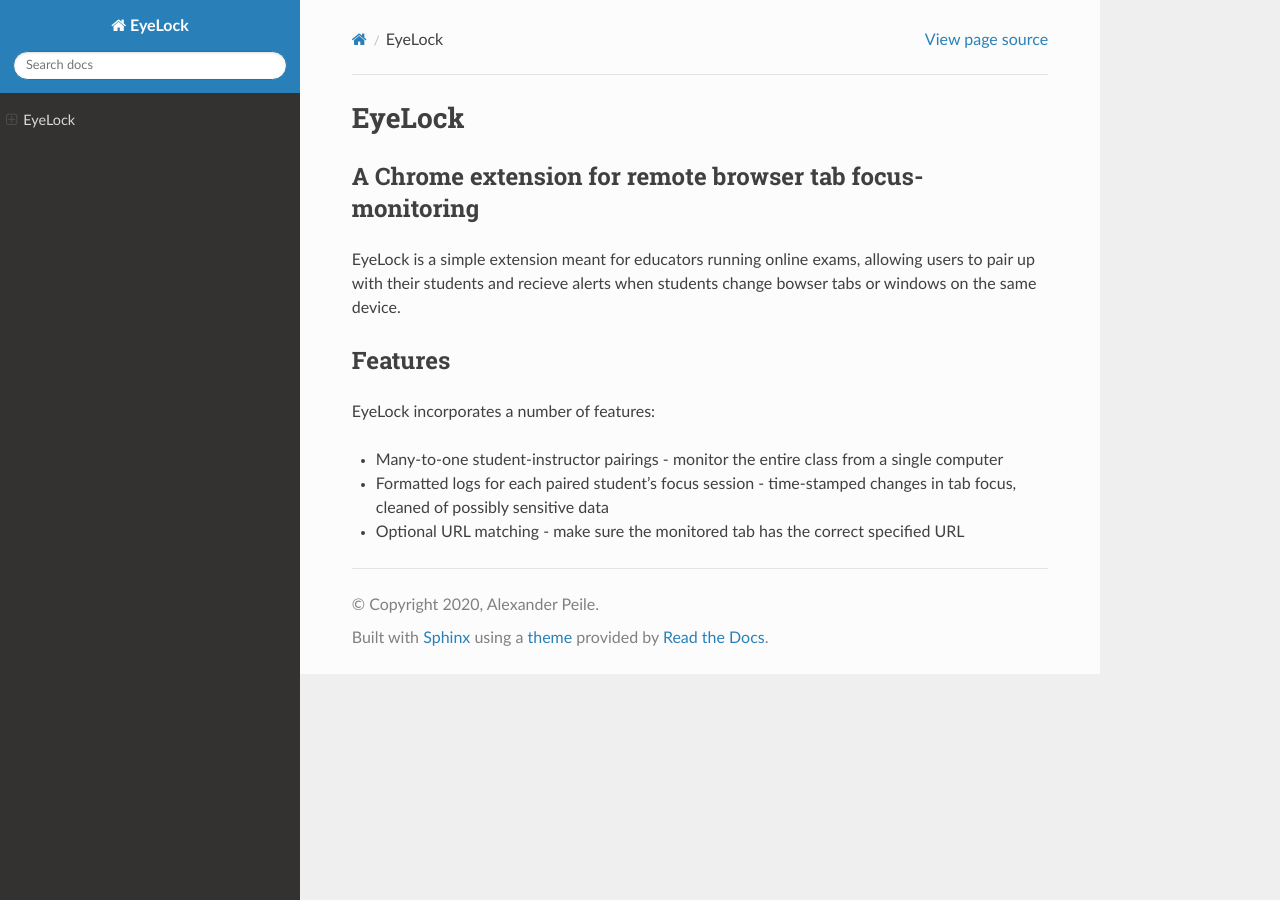
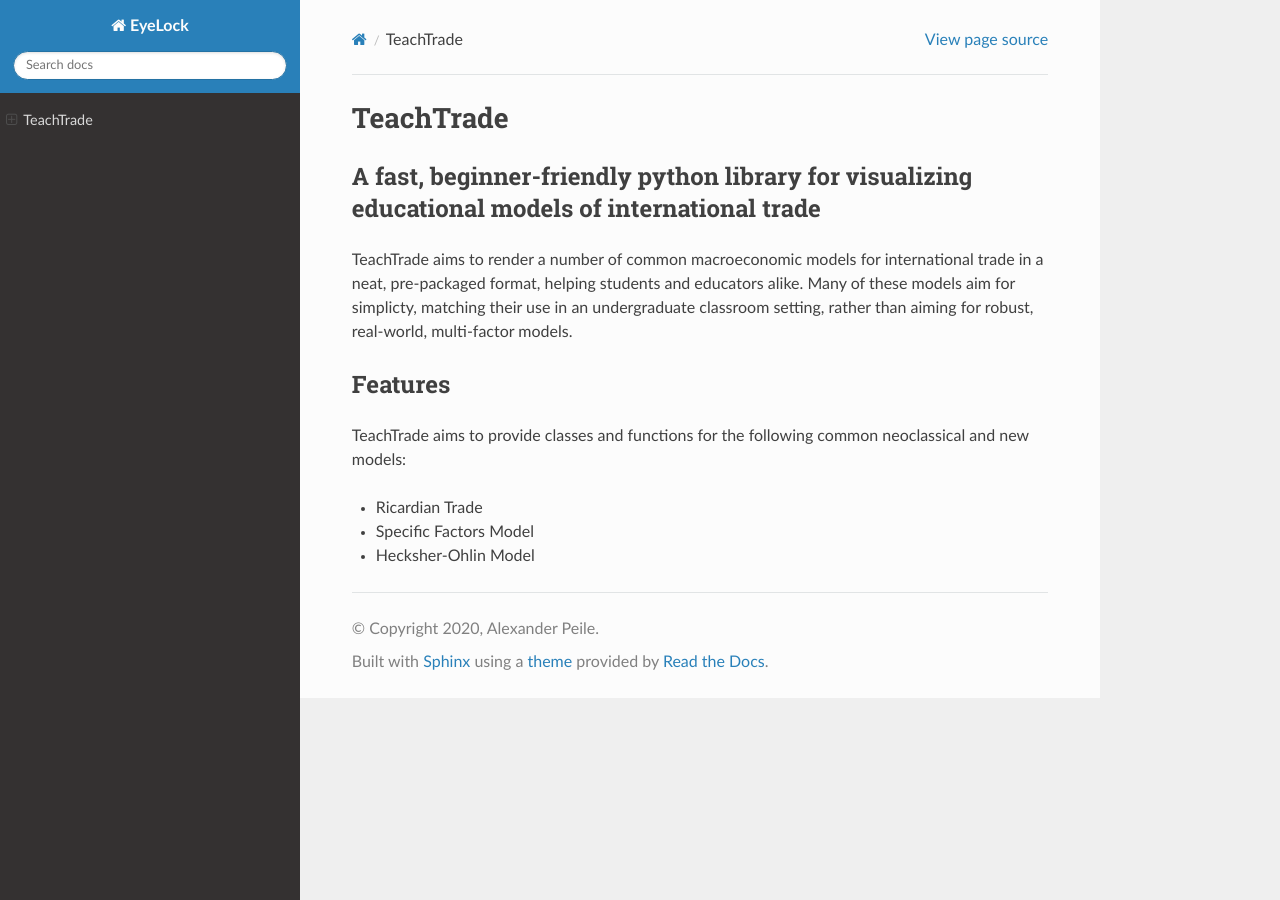
Before and after one commit to AlexPeile/TeachTrade, a Sphinx documentation site: the page built from docs/index.md, in a window 1280 px wide. Built offline with Sphinx 7.4.7 and the Read the Docs theme 2.0.0, drawn with Linux system fonts in a browser that asks for light colours.

Commit message:
Update index.md

```diff
--- a/docs/index.md
+++ b/docs/index.md
@@ -1,10 +1,10 @@
-# EyeLock
-## A Chrome extension for remote browser tab focus-monitoring
+# TeachTrade
+## A fast, beginner-friendly python library for visualizing educational models of international trade
 
-EyeLock is a simple extension meant for educators running online exams, allowing users to pair up with their students and recieve alerts when students change bowser tabs or windows on the same device.
+TeachTrade aims to render a number of common macroeconomic models for international trade in a neat, pre-packaged format, helping students and educators alike. Many of these models aim for simplicty, matching their use in an undergraduate classroom setting, rather than aiming for robust, real-world, multi-factor models.
 
 ## Features
-EyeLock incorporates a number of features:
-- Many-to-one student-instructor pairings - monitor the entire class from a single computer
-- Formatted logs for each paired student's focus session - time-stamped changes in tab focus, cleaned of possibly sensitive data
-- Optional URL matching - make sure the monitored tab has the correct specified URL
+TeachTrade aims to provide classes and functions for the following common neoclassical and new models:
+- Ricardian Trade
+- Specific Factors Model
+- Hecksher-Ohlin Model
```
